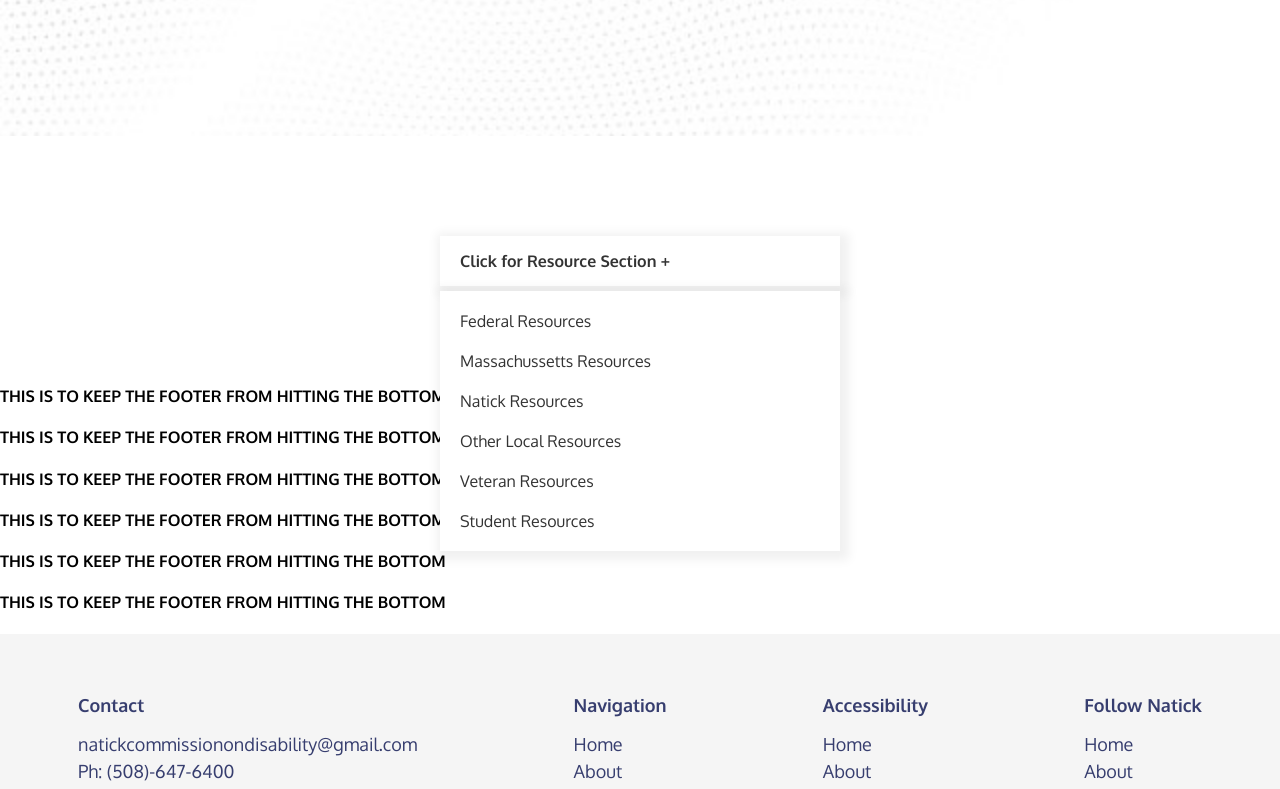
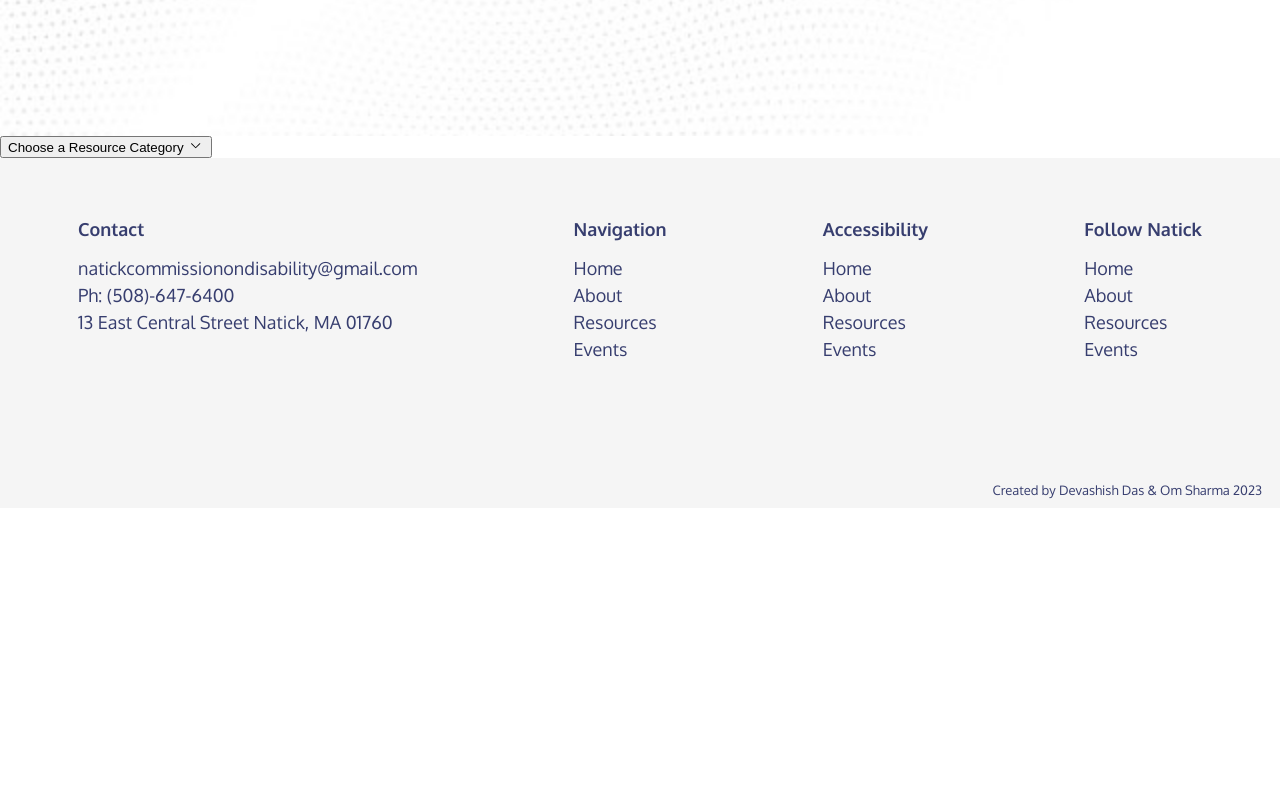
Before and after one commit to Aapuji/Natick-Disabilities-Website, a Next.js app: page /resources in a window 1280 px wide. Shown: the part 560-1349 px from the top of the page. After the commit the page ends 1068 px from the top, so only its background shows below. Built offline with nearby package versions, Linux system fonts and the light colour scheme.

Commit message:
Started work on Dropdown. Working with HeadlessUI Menu component.

```diff
--- a/components/Dropdown.js
+++ b/components/Dropdown.js
@@ -1,30 +1,30 @@
+import { Fragment } from 'react';
+import { Menu } from '@headlessui/react';
 import Link from 'next/link';
-import styles from '../styles/Dropdown.module.css';
-import utils from '../styles/utils.module.css';
-import React, {useState} from 'react';
-
+import { ChevronDownIcon } from '@heroicons/react/24/solid';
 
 const Dropdown = () => {
-  const [open, setOpen] = useState(false)
-  return (
-        <div className={styles.dropdown}>
-            <div className={styles.dropdownbtn} onClick = {()=>{setOpen(!open)}}>
-              Click for Resource Section +
-              <span className = "fas fa-caret-down" onClick = {()=>{setOpen(!open)}}></span>
-            </div>
+  const items = [
+    { href: '/resources/student', label: 'Student' },
+    { href: '/resources/veteran', label: 'Veteran' },
+    { href: '/resources/federal', label: 'Federal' }
+  ];
 
-              <div className={`dropdowncontainer${open? 'active' : 'inactive'}`}>
-                <div className={styles.dropdowncontent}>
-                    <Link href = "/resources/federal"><div className={styles.dropdownitem}>Federal Resources</div></Link>
-                    <Link href = "/resources/state"><div className={styles.dropdownitem}>Massachussetts Resources</div></Link>
-                    <Link href = "/resources/natick"><div className={styles.dropdownitem}>Natick Resources</div></Link>
-                    <Link href = "/resources/local"><div className={styles.dropdownitem}>Other Local Resources</div></Link>
-                    <Link href = "/resources/veteran"><div className={styles.dropdownitem}>Veteran Resources</div></Link>
-                    <Link href = "/resources/student"><div className={styles.dropdownitem}>Student Resources</div></Link>
-                </div>
-              </div>
-        </div>
-  );
-};
+  return <Menu>
+    <Menu.Button>Choose a Resource Category <ChevronDownIcon
+              style={{marginLeft:2, marginRight:1, height:'1em', width:'1em', color: 'black'}}
+              aria-hidden="true"
+            /></Menu.Button>
+    <Menu.Items>
+      {
+        items.map(item => <>
+          <Menu.Item key={item.href} as={Fragment}>
+            <Link href={item.href}>{item.label}</Link>
+          </Menu.Item>
+        </>)
+      }
+    </Menu.Items>
+  </Menu>;
+}
 
 export default Dropdown;
--- a/package.json
+++ b/package.json
@@ -10,6 +10,8 @@
     "prune": "git fetch -p"
   },
   "dependencies": {
+    "@headlessui/react": "^1.7.14",
+    "@heroicons/react": "^2.0.17",
     "babel-plugin-styled-components": "^2.0.7",
     "eslint": "8.29.0",
     "eslint-config-next": "13.0.6",
--- a/pages/_app.js
+++ b/pages/_app.js
@@ -1,4 +1,3 @@
-// TODO: Use and Import Reset.CSS
 import '../styles/globals.css';
 
 function MyApp({ Component, pageProps }) {
--- a/pages/resources.js
+++ b/pages/resources.js
@@ -1,19 +1,12 @@
 import Head from 'next/head';
 import Layout from '../components/Layout';
-import styles from '../styles/Resources.module.css'
+import styles from '../styles/Resources.module.css';
 import Dropdown from '../components/Dropdown';
-import { useState } from 'react';
 
 export default function Resources() {
   return <>
     <Layout title="Resources" altText="... alt text goes here ..." hero>
       <Dropdown />
-      <h4>THIS IS TO KEEP THE FOOTER FROM HITTING THE BOTTOM</h4>
-      <h4>THIS IS TO KEEP THE FOOTER FROM HITTING THE BOTTOM</h4>
-      <h4>THIS IS TO KEEP THE FOOTER FROM HITTING THE BOTTOM</h4>
-      <h4>THIS IS TO KEEP THE FOOTER FROM HITTING THE BOTTOM</h4>
-      <h4>THIS IS TO KEEP THE FOOTER FROM HITTING THE BOTTOM</h4>
-      <h4>THIS IS TO KEEP THE FOOTER FROM HITTING THE BOTTOM</h4>
     </Layout>
   </>;
 }
--- a/styles/Dropdown.module.css
+++ b/styles/Dropdown.module.css
@@ -1,74 +1,3 @@
-/** {
-    margin: 0;
-    padding: 0;
-    font-family: sans-serif;
-}*/
-/*
-body{
-    background: #fcfcfc;
+a[data-headlessui-state~="active"] {
+  background-color: rgb(59, 130, 246);
 }
-*/
-
-.container{
-    width: 100%;
-    height: 100vh;
-}
-
-.dropdown{
-    width: 400px;
-    margin: 100px auto;
-    position: relative;
-}
-
-.dropdown .dropdownbtn {
-    padding: 15px 20px;
-    background: #fff;
-    box-shadow: 3px 3px 10px 6px rgba(0,0,0,0.06);
-    font-weight: bold;
-    color: #333;
-    display: flex;
-    align-items: center;
-    cursor: pointer;
-    justify-content: space-between;
-}
-
-.dropdown .dropdowncontent {
-    position: absolute;
-    top: 110%;
-    left: 0;
-    padding: 10px;
-    background: #fff;
-    box-shadow: 3px 3px 10px 6px rgba(0,0,0,0.06);
-    font-weight: 500;
-    color: #333;
-    width: 100%;
-}
-
-.dropdown .dropdowncontent .dropdownitem{
-    padding: 10px;
-    cursor: pointer;
-    transition: all 0.2s;
-}
-
-.dropdown .dropdowncontent .dropdownitem:hover{
-    background: #f4f4f4;
-}
-
-.dropdowncontaineractive{
-    color: blue;
-    opacity: 1;
-    visibility: visible;
-    transform: translateY(0);
-    transition: 0.2s ease;
-}
-
-.dropdowncontainerinactive{
-    /*
-    color: red;
-    opacity: 0;
-    visibility: hidden;
-    transform: translateY(-20px); change for liking
-    transition: 0.2s ease;
-    */
-    padding-top: 4rem;
-}
--- a/styles/globals.css
+++ b/styles/globals.css
@@ -33,3 +33,8 @@ hr {
   padding: none;
   background-color: white;
 }
+
+a[data-headlessui-state~="active"] {
+  background-color: rgb(59, 130, 246);
+  color: white;
+}
```
Also changed, not shown: components/DropdownOld.js (added, +30 -0 lines), styles/DropdownOld.module.css (added, +74 -0 lines), 1 other file (tests, documents, lock files or other folders).
